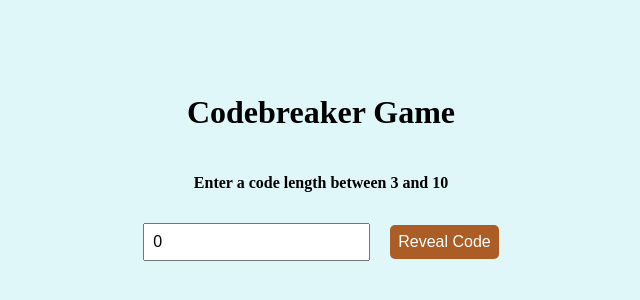
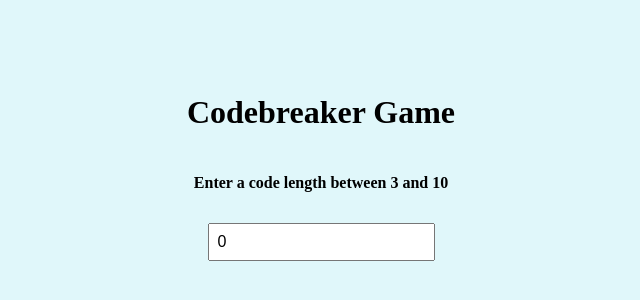
Before and after one commit to RyanFortierGA/codebreaker, a Nuxt app: page / in a window 1280 px wide. Shown: the part 228-528 px from the top of the page, without its empty margins (319-959 px from the left). Built offline with nearby package versions, Linux system fonts and the light colour scheme.

Commit message:
small qa

```diff
--- a/app.vue
+++ b/app.vue
@@ -4,9 +4,9 @@
     <h4>Enter a code length between 3 and 10</h4>
     <div class="codeWrap">
       <input type="number" v-model="codeLength" placeholder="length (3-10)" @change="generateCode" />
-      <div class="codeWrap">
-        <button class="reveal" @click="showCode = !showCode">{{ showCode ? 'Hide Code' : 'Reveal Code' }}</button>
-        <p v-if="showCode">Code: {{ code }}</p>
+      <div class="codeWrap" v-if="code">
+        <button class="reveal" @click="userGuess = code">{{ showCode ? 'Hide Code' : 'Reveal Code' }}</button>
+        <p v-if="showCode" class="win">{{ code }}</p>
       </div>
     </div>
     <div v-if="code">
```
